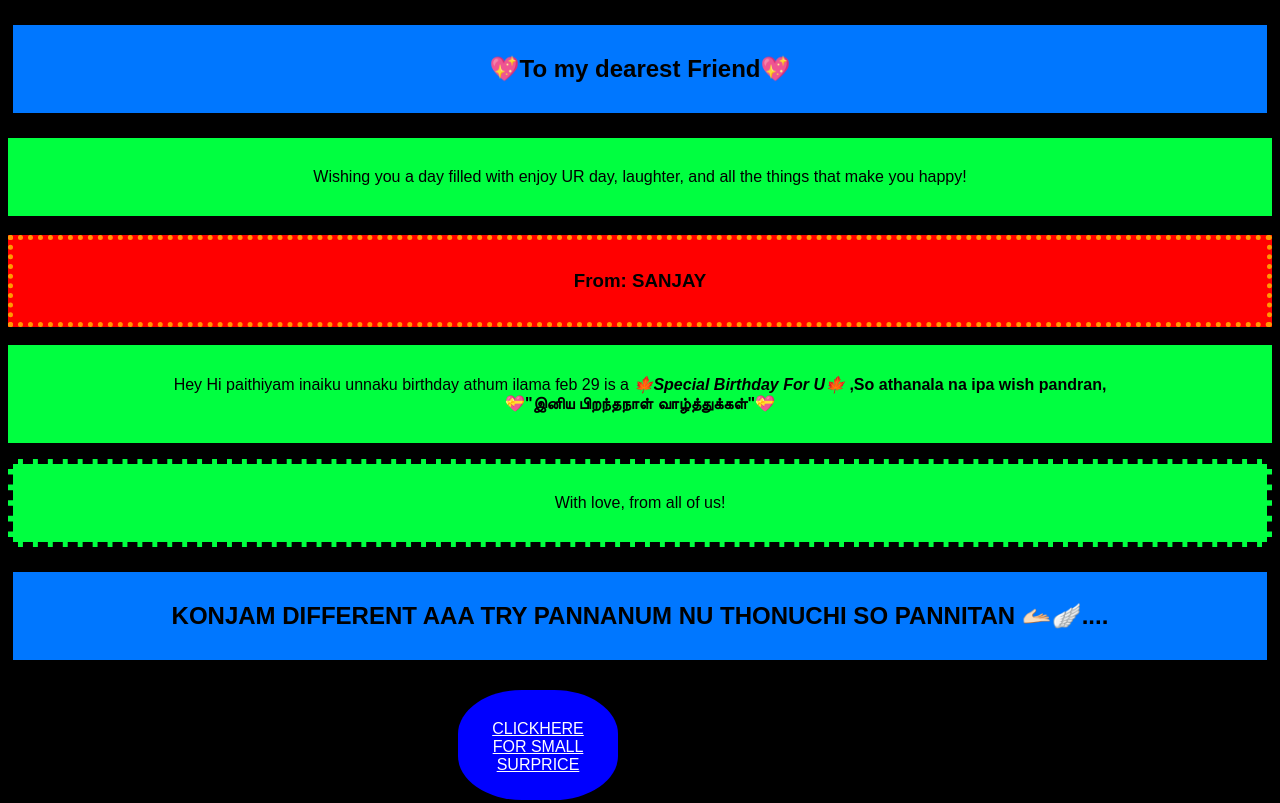
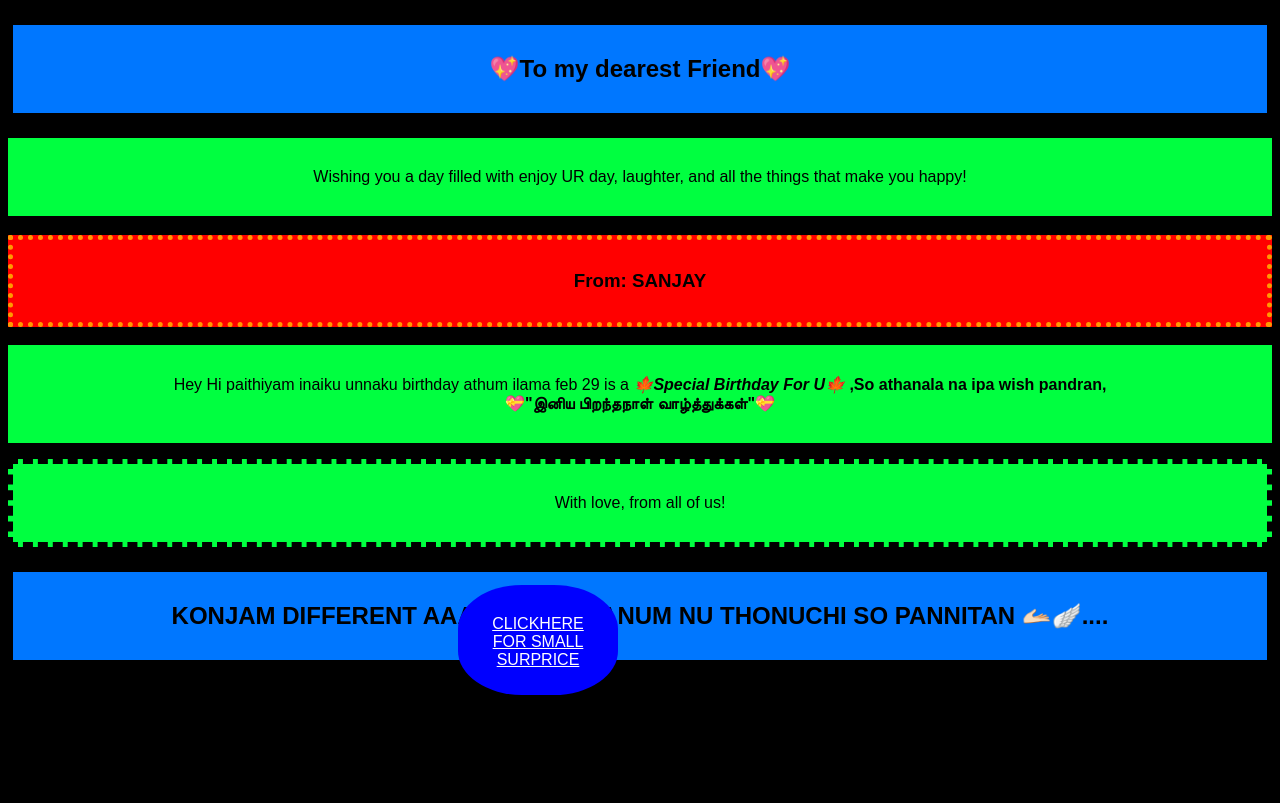
Before and after one commit to Sanjaysan19/san, a plain HTML site: page index.html in a window 1280 px wide. Shown: the part 130-933 px from the top of the page. Drawn offline with Linux system fonts and the light colour scheme.

Commit message:
Update stylesheet.css

```diff
--- a/stylesheet.css
+++ b/stylesheet.css
@@ -53,6 +53,6 @@ a{
   border-radius: 40%;
   position: relative;
   left:450px;
-  top:5px;
+  top:-100px;
   bottom: 100px;
 }
```
